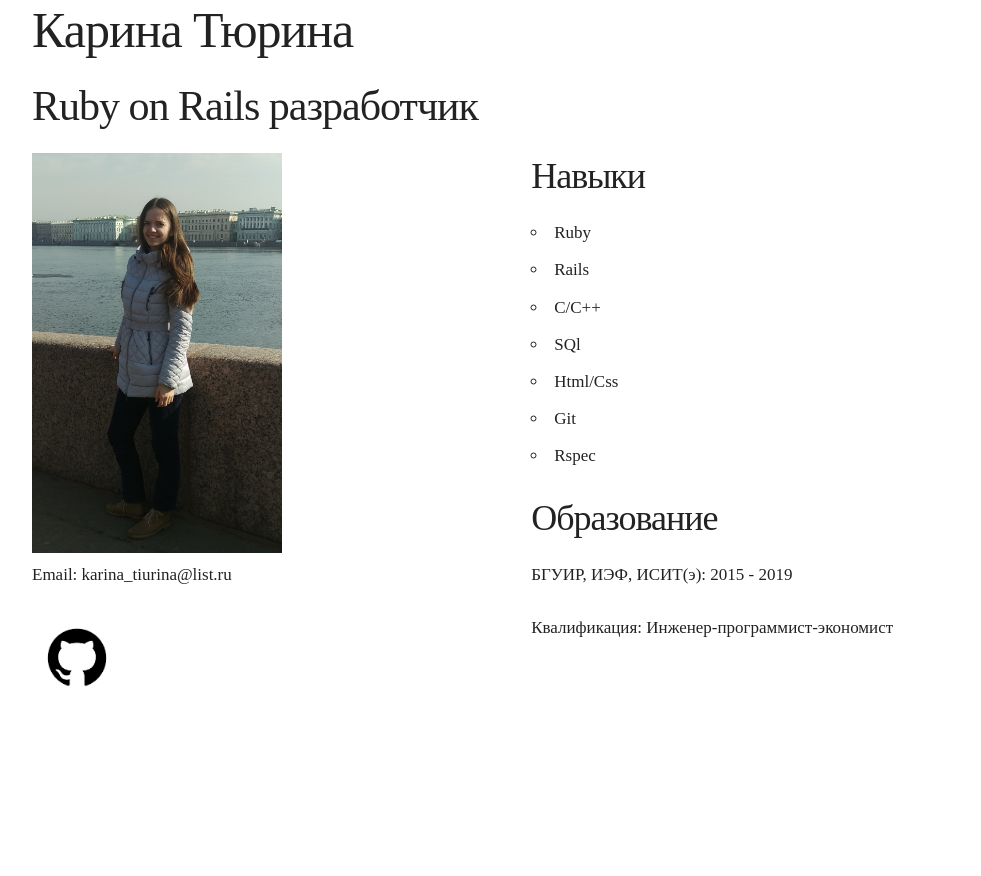
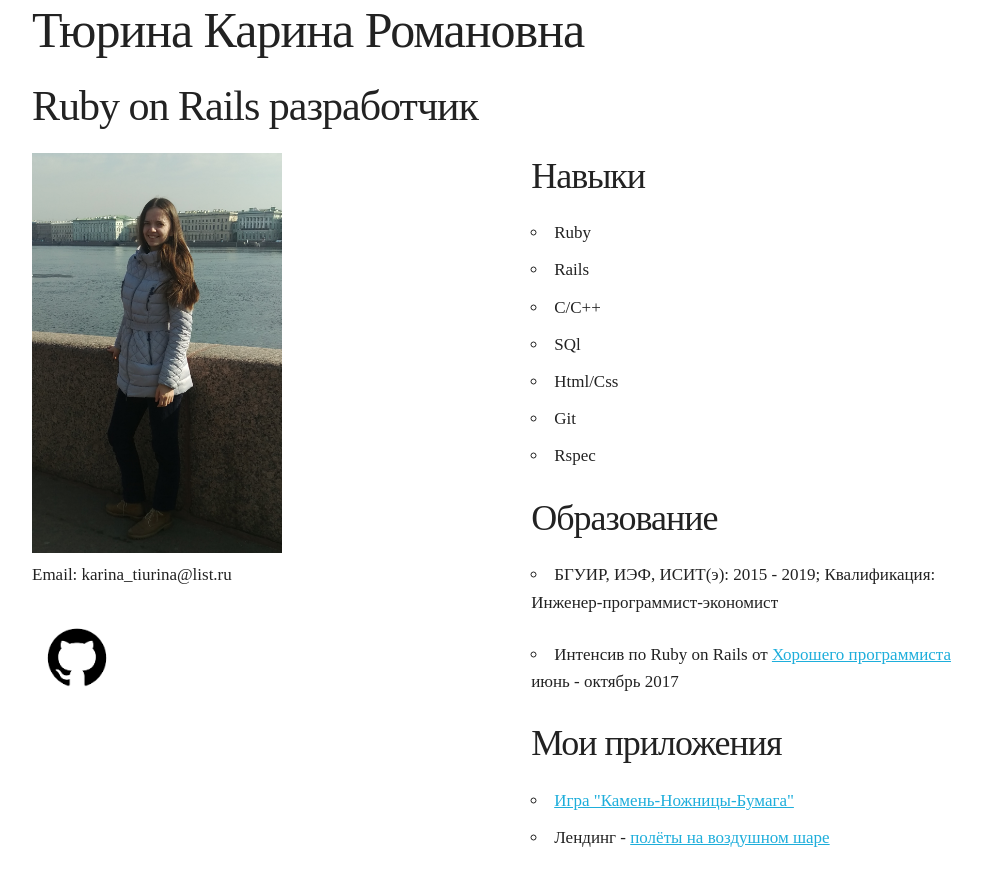
Before and after one commit to KarinaTiurina/cv, a plain HTML site: page index.html in a window 1280 px wide. Shown: the whole page, without its empty margins (128-1109 px from the left). Before the commit the page ends 800 px from the top, so only its background shows below. Drawn offline with Linux system fonts and the light colour scheme; a web font is replaced by a local one.

Commit message:
update cv

```diff
--- a/index.html
+++ b/index.html
@@ -11,7 +11,7 @@
   <title>Карина Тюрина - разработчик на Ruby on Rails</title>
 </head>
 <body class="container">
-<h1>Карина Тюрина</h1>
+<h1>Тюрина Карина Романовна</h1>
 <h2>Ruby on Rails разработчик</h2>
 <div class="row">
     <div class="one-half column">
@@ -34,8 +34,21 @@
     </div>
     <div>
         <h3>Образование</h3>
-        <p>БГУИР, ИЭФ, ИСИТ(э): 2015 - 2019</p>
-        <p>Квалификация: Инженер-программист-экономист</p>
+        <ul>
+          <li>
+            БГУИР, ИЭФ, ИСИТ(э): 2015 - 2019; Квалификация: Инженер-программист-экономист</p>
+          </li>
+          <li>
+            Интенсив по Ruby on Rails от <a href="http://goodprogrammer.ru/">Хорошего программиста</a> июнь - октябрь 2017
+          </li>
+        </ul>
+    </div>
+    <div>
+      <h3>Мои приложения</h3>
+      <ul>
+        <li><a href="http://r-s-p-game.herokuapp.com/">Игра "Камень-Ножницы-Бумага"</a></li>
+        <li>Лендинг - <a href="https://karinatiurina.github.io/ballon/">полёты на воздушном шаре</a></li>
+      </ul>
     </div>
   </div>
 </div>
```
